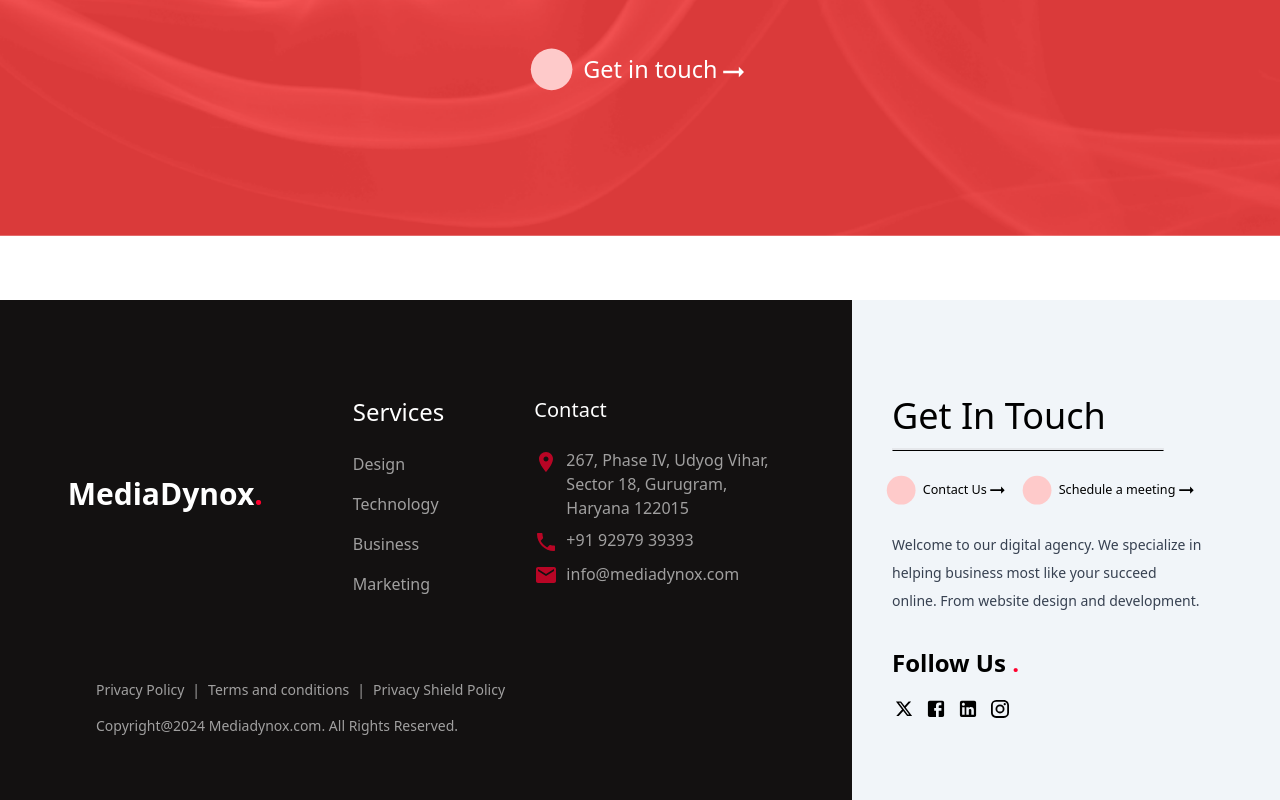
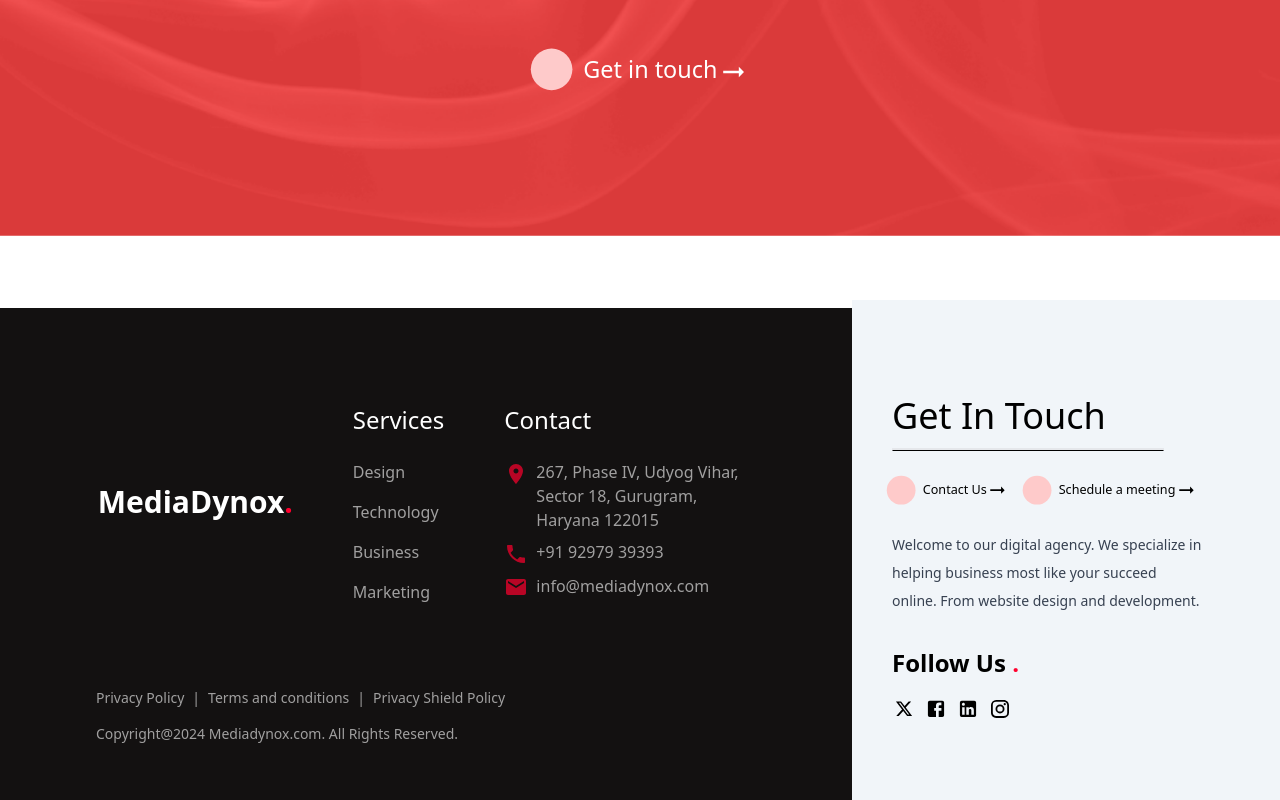
Before and after one commit to rkcoola792/media-dynox-revamped, a React (Vite) app: page / in a window 1280 px wide. Shown: the part 7011-7811 px from the top of the page. Built offline with nearby package versions, Linux system fonts and the light colour scheme; the HTML template or start-up script is replaced by a standard one.

Commit message:
left footer optimised

```diff
--- a/src/components/Footer/Footer.jsx
+++ b/src/components/Footer/Footer.jsx
@@ -14,20 +14,20 @@ import Explore from "../Explore/Explore";
 const Footer = () => {
   return (
     <motion.div
-      className="footer mt-32 sm:h-[500px] sm:flex w-svw "
+      className="footer mt-32 sm:h-[500px] md:flex w-svw "
       initial={{ opacity: 0, y: 75 }}
       whileInView={{ opacity: 1, y: 0 }}
       transition={{ duration: 0.5, delay: 0.1 }}
     >
-      <div className="left bg-[#131111] sm:w-[70%] pb-24">
+      <div className="left bg-[#131111] md:w-[70%] pb-24 mt-2">
         <motion.div
-          className="top sm:flex lg:gap-[90px] sm:gap-12 justify-center sm:pt-24 px-8 py-1"
+          className="top sm:flex lg:gap-[60px] gap-8  justify-center sm:pt-24  py-1 lg:px-24 px-12"
           initial={{ opacity: 0, y: 75 }}
           whileInView={{ opacity: 1, y: 0 }}
           transition={{ duration: 0.5, delay: 0.1 }}
         >
           <div>
-            <h1 className="lg:text-3xl sm:text-2xl sm:hidden lg:block font-semibold text-white mt-20 text-4xl">
+            <h1 className="lg:text-3xl sm:text-2xl  lg:block font-semibold text-white mt-20 text-4xl">
               MediaDynox<span className="font-bold text-mainred">.</span>
             </h1>
           </div>
@@ -51,7 +51,7 @@ const Footer = () => {
             </div>
           </div>
           <div className="contact flex flex-col w-[250px]">
-            <h1 className="text-white sm:text-xl mb-6 text-3xl">Contact</h1>
+            <h1 className="text-white sm:text-2xl text-3xl mb-6">Contact</h1>
             <div className="contact-elements flex flex-col sm: gap-2">
               <div className="address flex gap-2 ">
                 <div className="text-mainred opacity-70 hidden sm:block">
```
